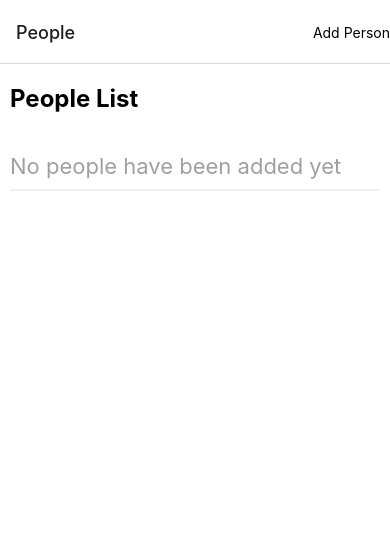
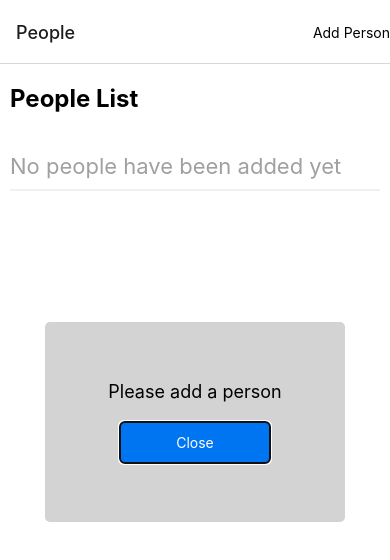
Before and after one commit to corb0140/giftr, a React Native app: screen /People in a window 390 px wide. Shown: the top 560 px of the page. Built offline with nearby package versions, Linux system fonts and the light colour scheme.

Commit message:
added modal to people screen, removed comments

```diff
--- a/redux/slices/personSlice.js
+++ b/redux/slices/personSlice.js
@@ -19,10 +19,6 @@ const personSlice = createSlice({
         (person) => person.id === action.payload.personId
       );
       if (person) {
-        if (!person.ideas) {
-          person.ideas = [];
-        }
-
         person.ideas.push(action.payload.idea);
       }
     },
--- a/screens/IdeaScreen.js
+++ b/screens/IdeaScreen.js
@@ -31,7 +31,6 @@ const IdeaScreen = ({ route }) => {
   }, [dispatch, id, name]);
 
   const deletePersonIdeaHandler = (ideaId) => {
-    console.log(ideaId);
     dispatch(deletePersonIdea({ personId: id, ideaId: ideaId }));
   };
 
--- a/screens/PeopleScreen.js
+++ b/screens/PeopleScreen.js
@@ -3,16 +3,14 @@ import { StyleSheet, Text, View, SafeAreaView, FlatList } from "react-native";
 import { useEffect, useState } from "react";
 import { useSelector } from "react-redux";
 import MaterialIcons from "@expo/vector-icons/MaterialIcons";
+import ModalComponent from "../components/Modal";
 
 const PeopleScreen = ({ navigation }) => {
   const { people } = useSelector((state) => state.people);
   const [sortedPeople, setSortedPeople] = useState([]);
+  const [modalVisible, setModalVisible] = useState(false);
 
   useEffect(() => {
-    // if (people.length == 0) {
-    //     alert("Please add a person");
-    //   }
-
     setSortedPeople([...people]);
   }, [people]);
 
@@ -56,6 +54,16 @@ const PeopleScreen = ({ navigation }) => {
           />
         )}
       </View>
+
+      {people.length === 0 && (
+        <ModalComponent
+          text="Please add a person"
+          visible={!modalVisible}
+          close={() => {
+            setModalVisible(!modalVisible);
+          }}
+        />
+      )}
     </SafeAreaView>
   );
 };
```
